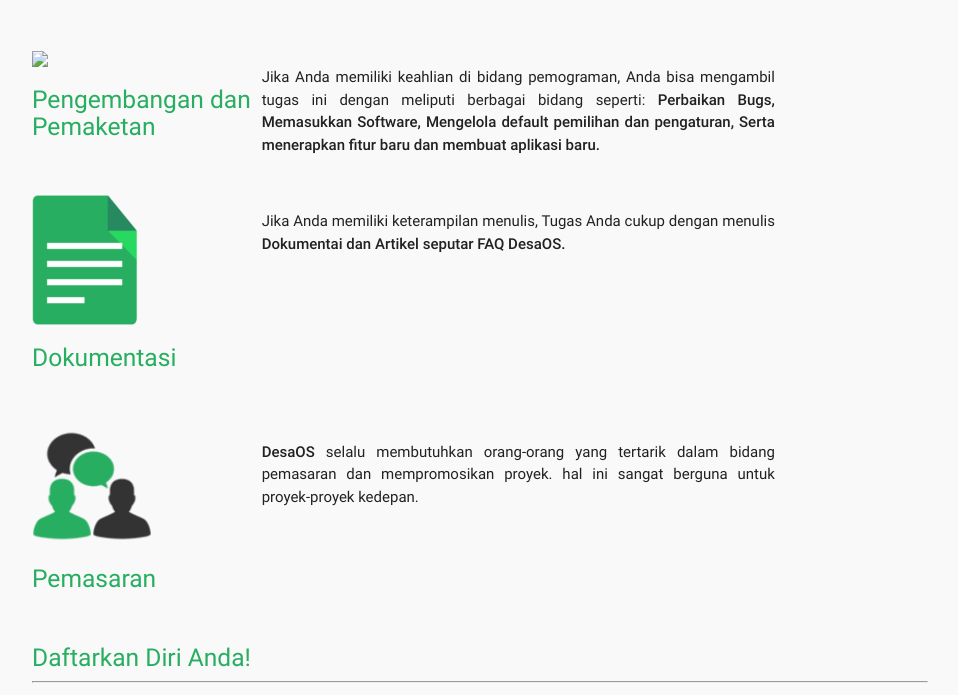
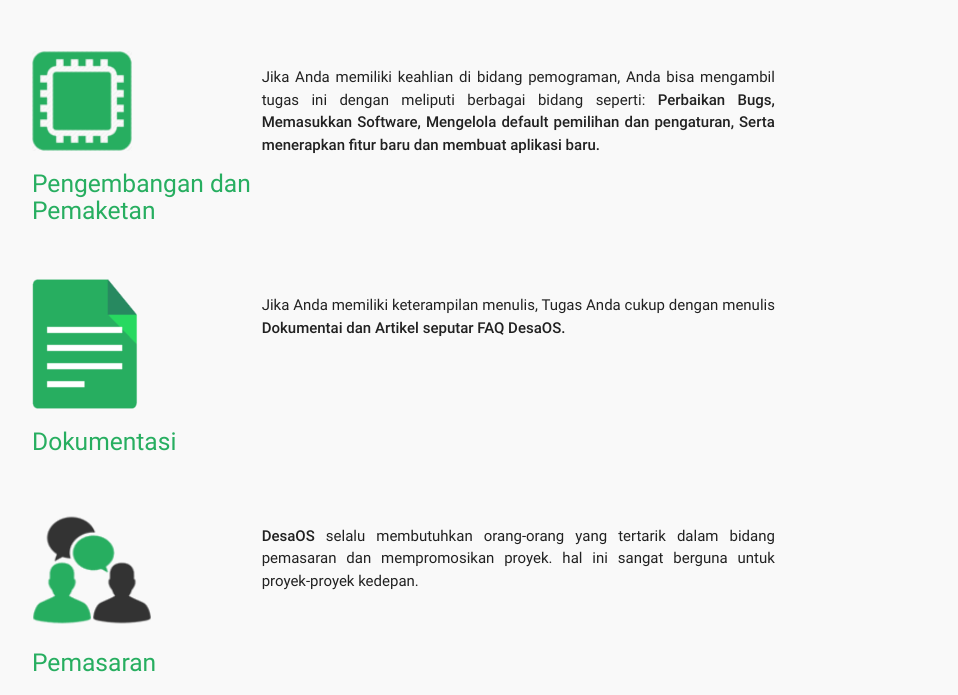
Before and after one commit to andriawan/desaos.github.io, a plain HTML site: page contribute.html in a window 1280 px wide. Shown: the part 1083-1778 px from the top of the page, without its empty margins (160-1118 px from the left). Drawn offline with nearby package versions, Linux system fonts and the light colour scheme.

Commit message:
update link image

```diff
--- a/contribute.html
+++ b/contribute.html
@@ -84,7 +84,7 @@
                   <p>Jika Anda memiliki keahlian di bidang pemograman, Anda bisa mengambil tugas ini dengan meliputi berbagai bidang seperti: <strong>Perbaikan Bugs, Memasukkan Software, Mengelola default pemilihan dan pengaturan, Serta menerapkan fitur baru dan membuat aplikasi baru.</strong></p>
                 </div>
                 <div class="col s5 pull-s7">
-                  <img src="img/icon/pengembangan.pnga"/>
+                  <img src="img/icon/pengembangan.png"/>
                   <h5 class="primary">Pengembangan dan<br>Pemaketan</h5><br><br>
                 </div>
 
```
